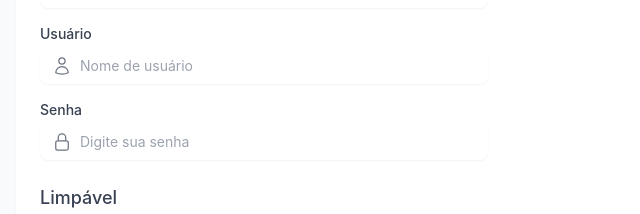
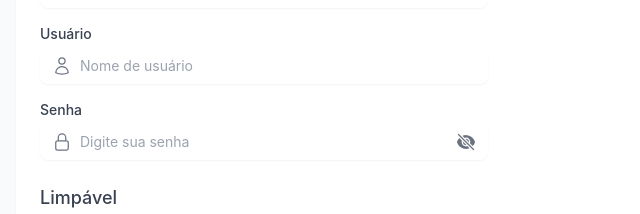
Before and after one commit to katarinacaetano09/agendamento_Israel, a Nuxt app: page /teste in a window 1280 px wide. Shown: the part 940-1154 px from the top of the page, without its empty margins (0-640 px from the left). Built offline with nearby package versions, Linux system fonts and the light colour scheme.

Commit message:
feat: adicionar toggle de visibilidade para campos de senha

```diff
--- a/app/components/BaseInput.vue
+++ b/app/components/BaseInput.vue
@@ -20,7 +20,7 @@
 
       <input
         :id="id"
-        :type="type"
+        :type="showPassword ? 'text' : type"
         :value="modelValue"
         :placeholder="placeholder"
         :disabled="disabled"
@@ -30,7 +30,7 @@
           'block w-full rounded-md border-neutral-300 shadow-sm transition-colors',
           'focus:border-primary-500 focus:ring-primary-500 focus:outline-none',
           { 'pl-10': $slots['prefix'] },
-          { 'pr-10': $slots['suffix'] || clearable && modelValue },
+          { 'pr-10': $slots['suffix'] || clearable && modelValue || type === 'password' },
           { 'bg-neutral-100 text-neutral-500 cursor-not-allowed': disabled || readonly },
           { 'border-state-error focus:ring-state-error focus:border-state-error': error },
           sizeClass,
@@ -38,9 +38,21 @@
         @input="$emit('update:modelValue', ($event.target as HTMLInputElement).value)"
       />
 
+      <!-- Botão para mostrar/esconder senha -->
+      <button
+        v-if="type === 'password'"
+        type="button"
+        class="absolute inset-y-0 right-0 flex items-center pr-3 text-neutral-500 hover:text-neutral-700"
+        @click="showPassword = !showPassword"
+        :aria-label="showPassword ? 'Esconder senha' : 'Mostrar senha'"
+      >
+        <EyeIcon v-if="showPassword" class="w-5 h-5" />
+        <EyeSlashIcon v-else class="w-5 h-5" />
+      </button>
+
       <!-- Botão para limpar -->
       <button
-        v-if="clearable && modelValue"
+        v-else-if="clearable && modelValue"
         type="button"
         class="absolute inset-y-0 right-0 flex items-center pr-3 text-neutral-500 hover:text-state-error"
         @click="$emit('update:modelValue', '')"
@@ -66,8 +78,10 @@
 </template>
 
 <script setup lang="ts">
-import { computed } from 'vue';
-import { XMarkIcon } from '@heroicons/vue/24/solid';
+import { computed, ref } from 'vue';
+import { XMarkIcon, EyeIcon, EyeSlashIcon } from '@heroicons/vue/24/solid';
+
+const showPassword = ref(false);
 
 const props = defineProps({
   id: {
```
